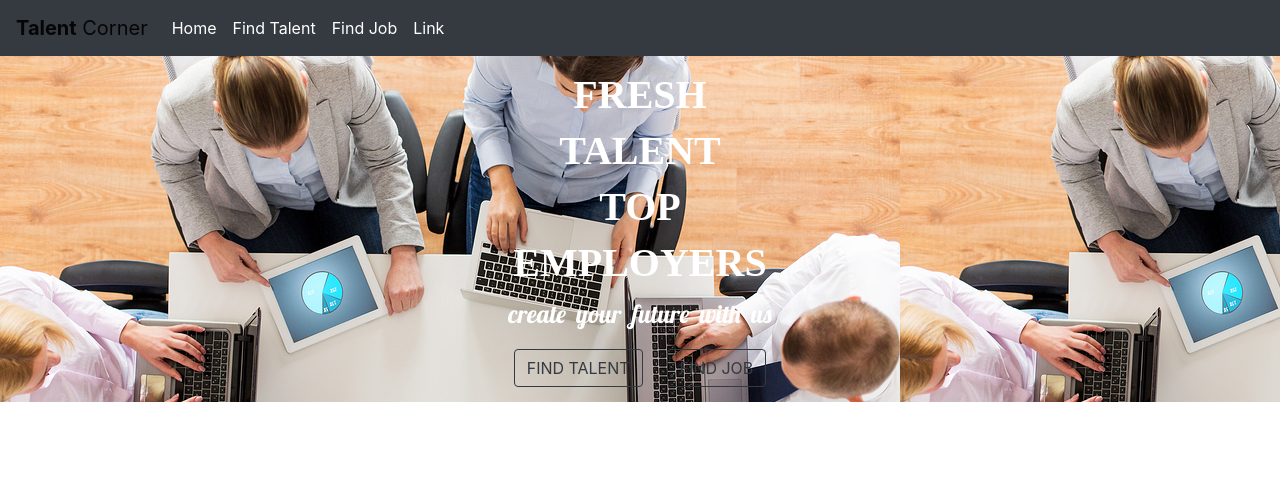
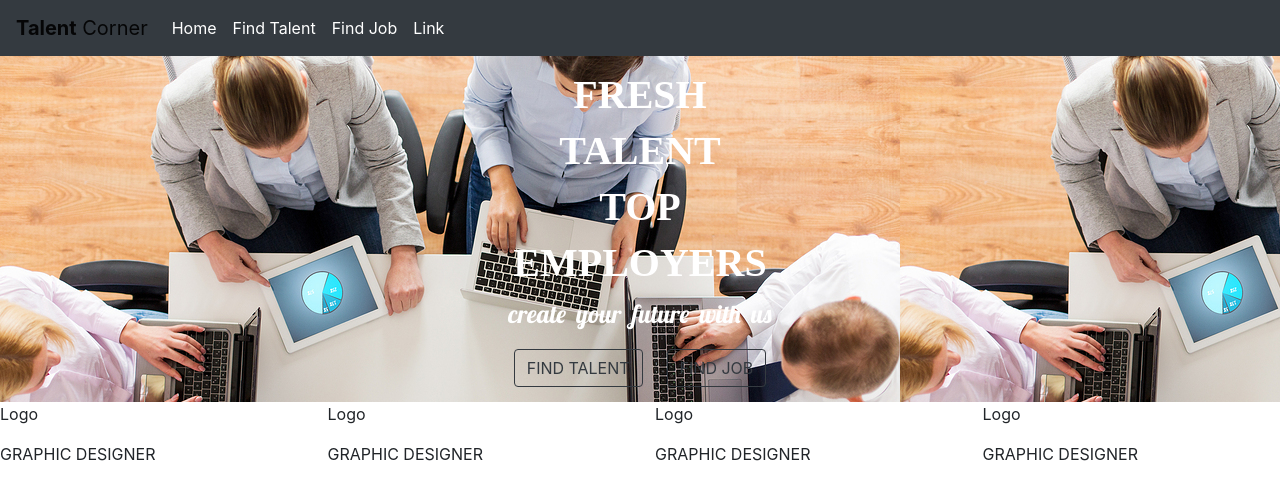
Before and after one commit to YakubuAmidu/Talent-corner, a React (Create React App) app: page / in a window 1280 px wide. Shown: the top 500 px of the page. Built offline with nearby package versions, Linux system fonts and the light colour scheme; a web font is replaced by a local one.

Commit message:
Commiting changes

```diff
--- a/src/components/App.js
+++ b/src/components/App.js
@@ -20,6 +20,27 @@ class App extends Component {
             </Col>
           </Row>
         </div>
+
+        <div className="Gold_background">
+          <Row className="Logo_box">
+            <Col className="Logo_box_one">
+              <p>Logo</p>
+              <p>GRAPHIC DESIGNER</p>
+            </Col>
+            <Col className="Logo_box_one">
+              <p>Logo</p>
+              <p>GRAPHIC DESIGNER</p>
+            </Col>
+            <Col className="Logo_box_one">
+              <p>Logo</p>
+              <p>GRAPHIC DESIGNER</p>
+            </Col>
+            <Col className="Logo_box_one">
+              <p>Logo</p>
+              <p>GRAPHIC DESIGNER</p>
+            </Col>
+          </Row>
+        </div>
       </div>
     );
   }
```
